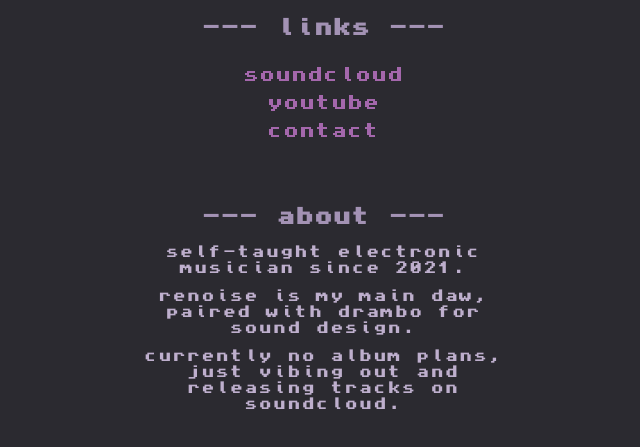
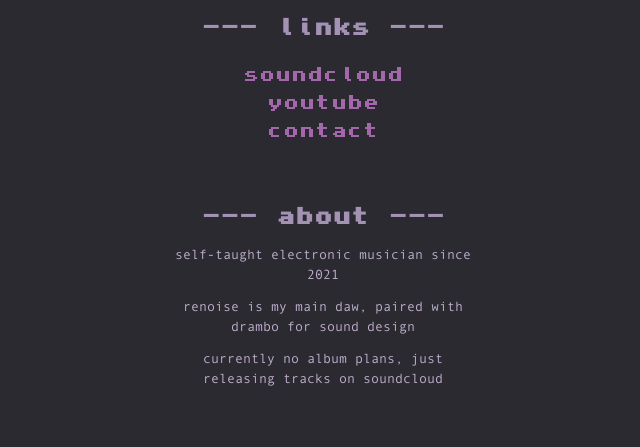
Before and after one commit to havupuuu/havupuuu.github.io, a plain HTML site: page index.html in a window 1280 px wide. Shown: the part 75-522 px from the top of the page, without its empty margins (317-957 px from the left). Drawn offline with Linux system fonts and the light colour scheme.

Commit message:
change about

```diff
--- a/index.html
+++ b/index.html
@@ -33,9 +33,9 @@
 
 <div id="about">
     <h3>--- about ---</h3>
-    <p>self-taught electronic musician since 2021.</p>
-    <p>renoise is my main daw, paired with drambo for sound design.</p>
-    <p>currently no album plans, just vibing out and releasing tracks on soundcloud.</p>
+    <p>self-taught electronic musician since 2021</p>
+    <p>renoise is my main daw, paired with drambo for sound design</p>
+    <p>currently no album plans, just releasing tracks on soundcloud</p>
 </div>
 
 </body>
--- a/styles.css
+++ b/styles.css
@@ -1,6 +1,10 @@
 @font-face {
     font-family: amiga;
     src: url(amiga4ever.ttf);
+}
+@font-face {
+    font-family: andale;
+    src: url(andale-mono.ttf);
 }
 
 
@@ -36,7 +40,7 @@ body {
 
 #about {
     margin-top: 50px;
-    max-width: 400px;
+    max-width: 300px;
     display: flex;
     flex-direction: column;
     align-items: center;
@@ -44,10 +48,10 @@ body {
 }
 
 #about p {
-    letter-spacing: 1px;
     color: rgb(190, 175, 205);
     font-size: smaller;
-    line-height: 1.2;
+    line-height: 1.5;
     margin-top: 0;
     margin-bottom: 12px;
+    font-family: andale;
 }
```
